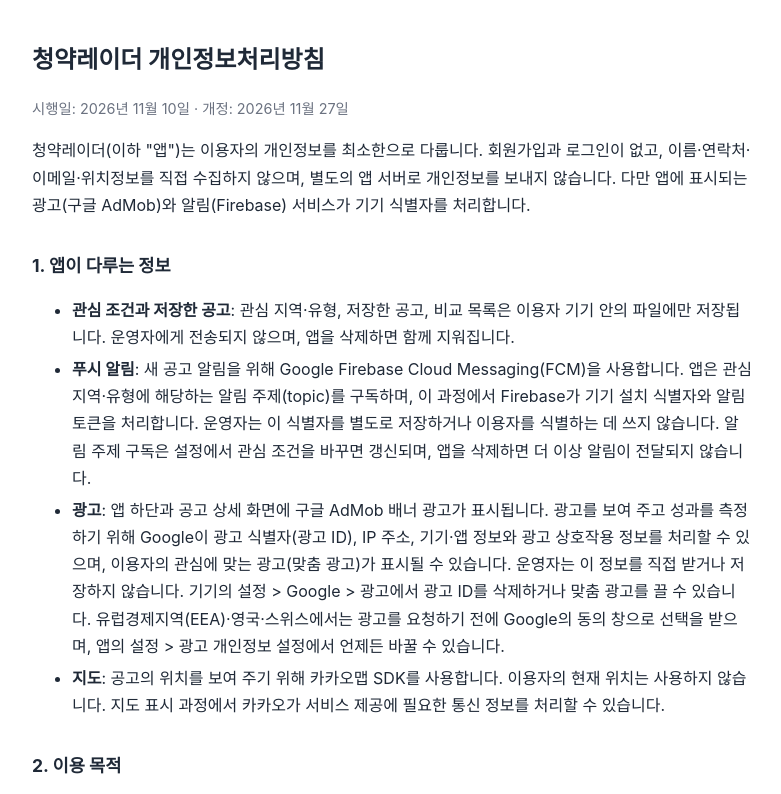
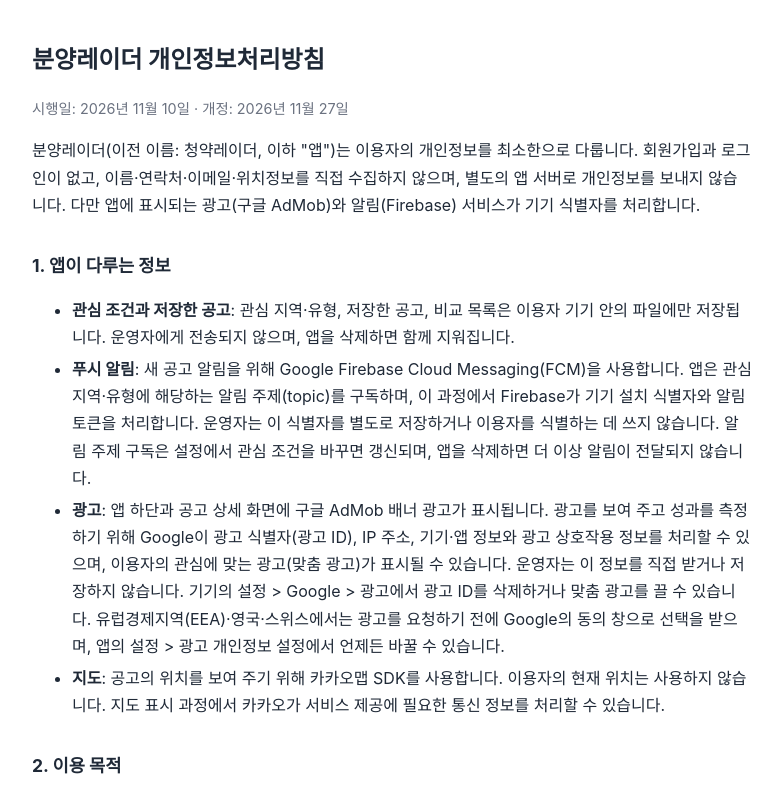
Before and after one commit to mirvane/mirvane.github.io, a plain HTML site: page housing-alert/privacy.html in a window 1280 px wide. Shown: the top 794 px of the page, without its empty margins (248-1029 px from the left). Drawn offline with Linux system fonts and the light colour scheme.

Commit message:
앱 이름 변경: 분양레이더
Co-Authored-By: Claude Sonnet 5.5 <noreply@anthropic.com>

```diff
--- a/housing-alert/privacy.html
+++ b/housing-alert/privacy.html
@@ -3,7 +3,7 @@
 <head>
 <meta charset="utf-8">
 <meta name="viewport" content="width=device-width, initial-scale=1">
-<title>청약레이더 개인정보처리방침</title>
+<title>분양레이더 개인정보처리방침</title>
 <style>
   body{font-family:-apple-system,"Noto Sans KR",sans-serif;line-height:1.7;max-width:720px;margin:0 auto;padding:24px 16px;color:#1f2937}
   h1{font-size:1.5rem} h2{font-size:1.1rem;margin-top:2rem} li{margin:.3rem 0}
@@ -12,10 +12,10 @@
 </style>
 </head>
 <body>
-<h1>청약레이더 개인정보처리방침</h1>
+<h1>분양레이더 개인정보처리방침</h1>
 <p class="d">시행일: 2026년 11월 10일 · 개정: 2026년 11월 27일</p>
 
-<p>청약레이더(이하 "앱")는 이용자의 개인정보를 최소한으로 다룹니다. 회원가입과 로그인이 없고, 이름·연락처·이메일·위치정보를 직접 수집하지 않으며, 별도의 앱 서버로 개인정보를 보내지 않습니다. 다만 앱에 표시되는 광고(구글 AdMob)와 알림(Firebase) 서비스가 기기 식별자를 처리합니다.</p>
+<p>분양레이더(이전 이름: 청약레이더, 이하 "앱")는 이용자의 개인정보를 최소한으로 다룹니다. 회원가입과 로그인이 없고, 이름·연락처·이메일·위치정보를 직접 수집하지 않으며, 별도의 앱 서버로 개인정보를 보내지 않습니다. 다만 앱에 표시되는 광고(구글 AdMob)와 알림(Firebase) 서비스가 기기 식별자를 처리합니다.</p>
 
 <h2>1. 앱이 다루는 정보</h2>
 <ul>
```
Also changed, not shown: index.html (+1 -1 lines).
